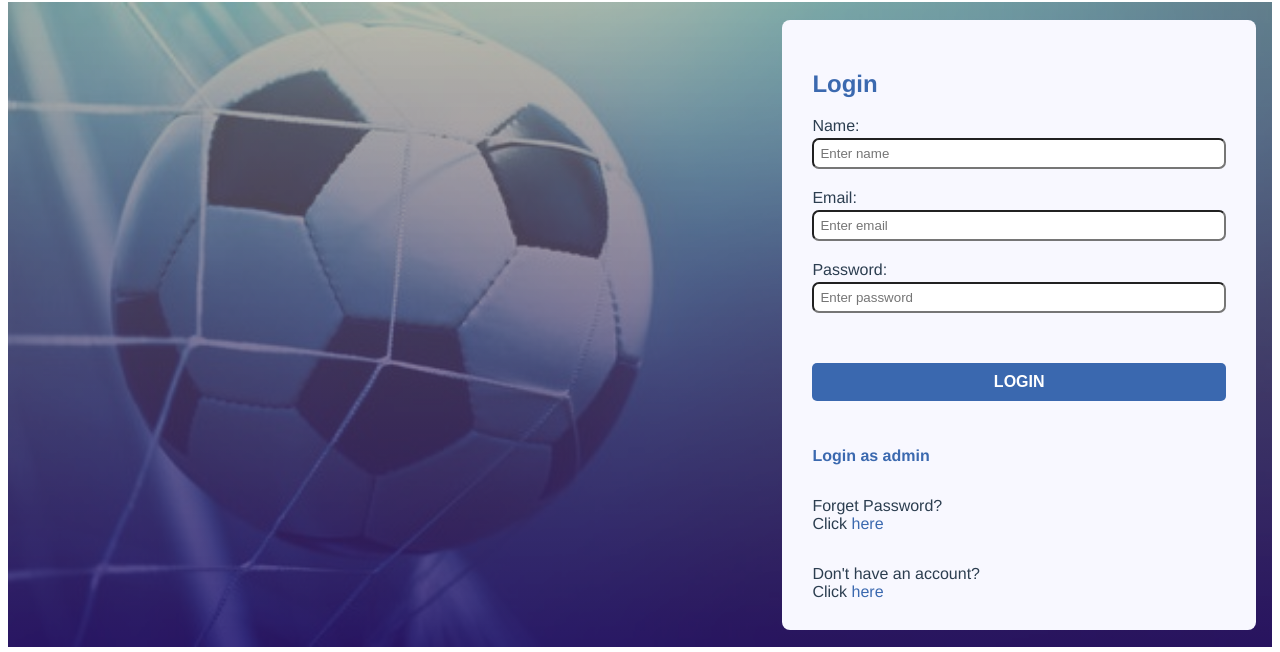
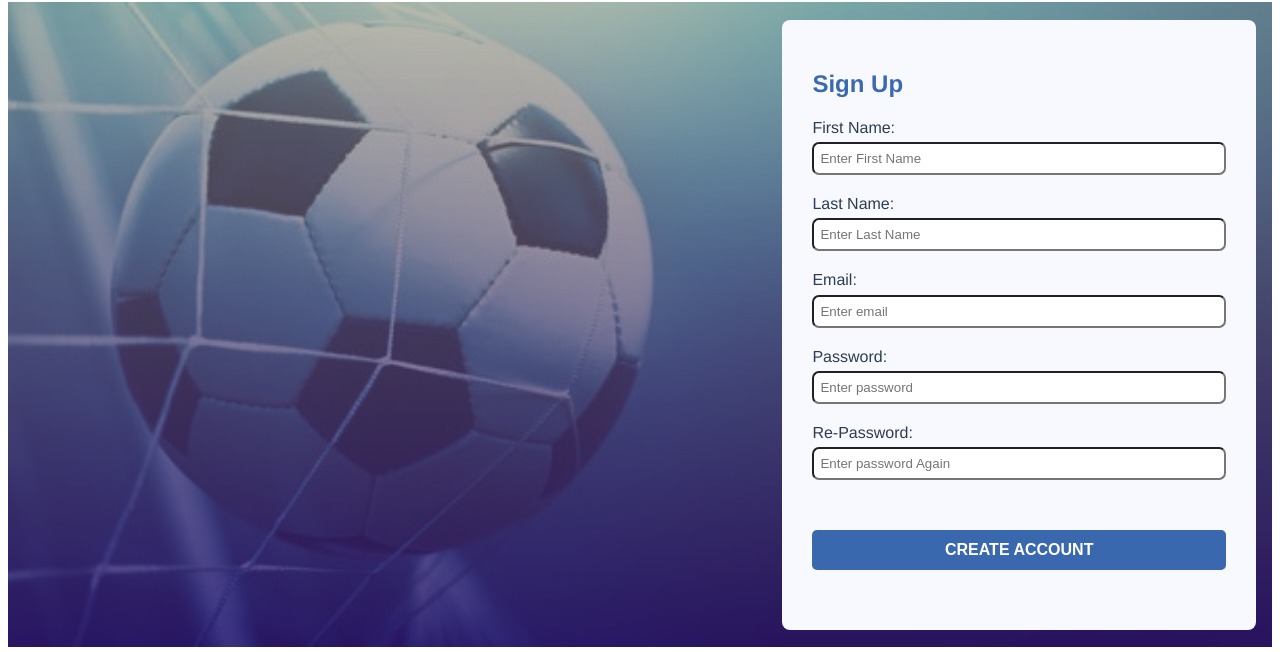
Before and after one commit to SU-CS308-22FA/Team-41-Frontend, a Vue app: page / in a window 1280 px wide. Shown: the part 218-870 px from the top of the page. Built offline with nearby package versions, Linux system fonts and the light colour scheme.

Commit message:
Added UI of signup page

```diff
--- a/src/App.vue
+++ b/src/App.vue
@@ -1,14 +1,14 @@
 <template>
-  <LogIn></LogIn>
+  <SignUp></SignUp>
 </template>
 
 <script>
-import LogIn from './components/Login.vue'
+import SignUp from './components/SignUp.vue'
 
 export default {
   name: 'App',
   components: {
-    LogIn
+    SignUp
   }
 }
 </script>
--- a/src/components/Login.vue
+++ b/src/components/Login.vue
@@ -3,7 +3,6 @@
     <div class="container">
         <form class="login-form">
             <h2 style="color: rgba(17, 73, 158, 0.818)">Login</h2>
-            Name: <input type="text" placeholder="Enter name">
             Email: <input type="email" placeholder="Enter email">
             Password: <input type="password" placeholder="Enter password">
             <button class="login">
@@ -17,7 +16,6 @@
                 </div>
             <div class="acc">
                 <div><p>Don't have an account?<br>Click <a href="">here</a></p></div>
-
             </div>
         </form>
     </div>
--- a/src/components/SignUp.vue
+++ b/src/components/SignUp.vue
@@ -1,5 +1,18 @@
 <template>
     <NavBar></NavBar>
+    <div class="container">
+        <form class="signup-form">
+            <h2 style="color: rgba(17, 73, 158, 0.818)">Sign Up</h2>
+            First Name: <input type="text" placeholder="Enter First Name">
+            Last Name: <input type="text" placeholder="Enter Last Name">
+            Email: <input type="email" placeholder="Enter email">
+            Password: <input type="password" placeholder="Enter password">
+            Re-Password: <input type="password" placeholder="Enter password Again">
+            <button class="signup">
+                <a href="">Create Account</a>
+            </button>
+        </form>
+    </div>
 </template>
 
 <script>
@@ -14,4 +27,74 @@
     };
 </script>
 
-<style scoped></style>
+<style scoped>
+    head{
+        box-sizing: border-box;
+        padding:0;
+        margin:0;
+    }
+
+    body{
+        margin: 0;
+        height: 100%;
+    }
+    .container{
+        background-image: linear-gradient(to bottom, rgba(145,146,122,0.62),rgba(47, 20, 109, 0.8)),url(../assets/ball.jpg);
+        background-size: cover;
+        height:100%;
+        margin-top: 50px;
+
+        text-align: center;
+        display: flex;
+        padding-left: 60%;
+        align-items: center;
+    }
+
+    .signup-form{
+        background-color: ghostwhite;
+        width: 450px;
+        height: 550px;
+        padding:30px;
+        margin: 1.1em 1em;
+        display:grid;
+        border-radius: 8px;
+        text-align: left;
+    }
+
+    input[type=text]{
+        margin-bottom: 20px;
+        border-radius: 7px;
+        padding:6px;
+        margin-top: 3px;
+    }
+    input[type=email]{
+        margin-bottom: 20px;
+        border-radius: 7px;
+        padding:6px;
+        margin-top: 3px;
+    }
+    input[type=password]{
+        margin-bottom: 20px;
+        border-radius: 7px;
+        padding:6px;
+        margin-top: 3px;
+    }
+
+    .signup{
+        background-color: rgba(17, 73, 158, 0.818);
+        padding:10px;
+        border:none;
+        margin-top: 30px;
+        margin-bottom: 30px;
+        border-radius: 5px;
+        transition: 0.5s ease;
+    }
+
+    .signup a{
+        color: white;
+        text-decoration: none;
+        font-weight: bold;
+        text-transform: uppercase;
+        font-size: medium;
+    }
+</style>
```
Also changed, not shown: 1 other file (tests, documents, lock files or other folders).
